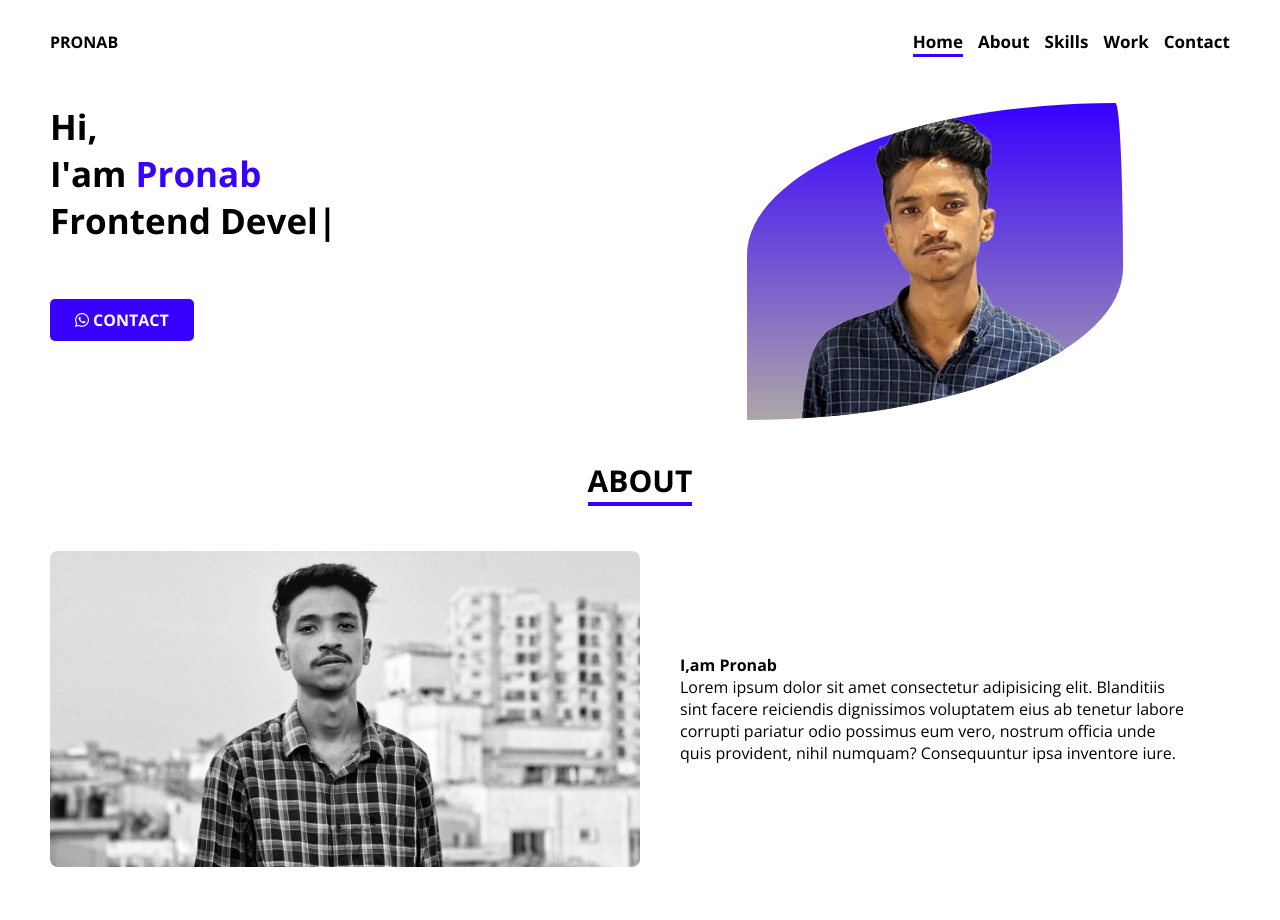
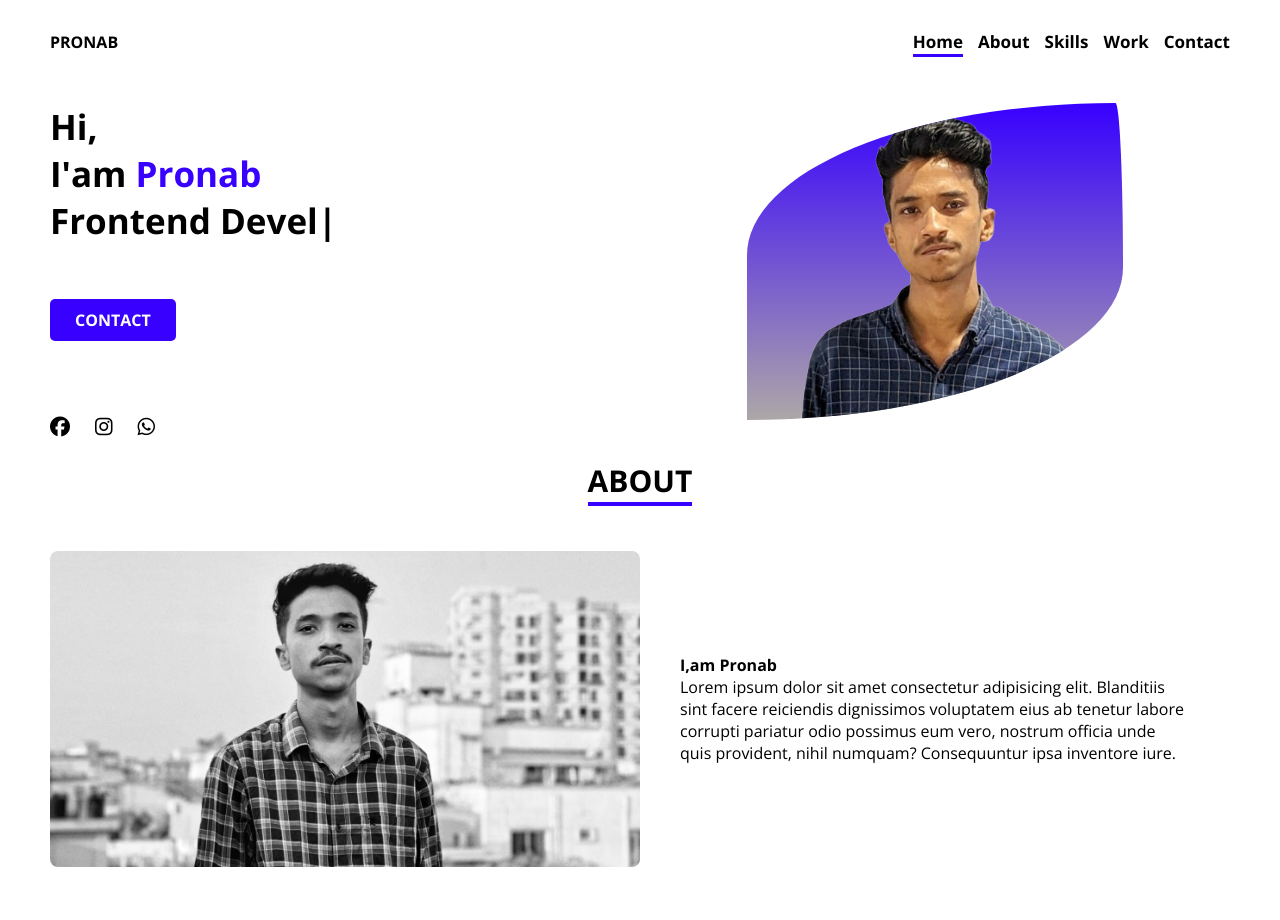
Before and after one commit to Pronab69/my-portfolio, a plain HTML site: page index.html in a window 1280 px wide. Shown: the top 920 px of the page. Drawn offline with nearby package versions, Linux system fonts and the light colour scheme.

Commit message:
first commit

```diff
--- a/index.html
+++ b/index.html
@@ -40,7 +40,7 @@
                 I'am <span style="color: #3700ff;">Pronab</span><br>
                 <span id="element"></span>
             </h1>
-            <a href="#Contact_part"><i class="fa-brands fa-whatsapp" style="margin-right: 4px;"></i>Contact</a>
+            <a href="#Contact_part">Contact</a>
 
         </div>
         <div class="about_img">
@@ -53,7 +53,11 @@
         <ul data-aos="fade-up"
         data-aos-anchor-placement="bottom-bottom">
 
+       <li><a href=""><i class="fa-brands fa-facebook"></i></a></li>
 
+       <li><a href=""><i class="fa-brands fa-instagram"></i></a></li>
+
+       <li><a href=""><i class="fa-brands fa-whatsapp" ></i></a></li>
 
         </ul>
     </section>
```
